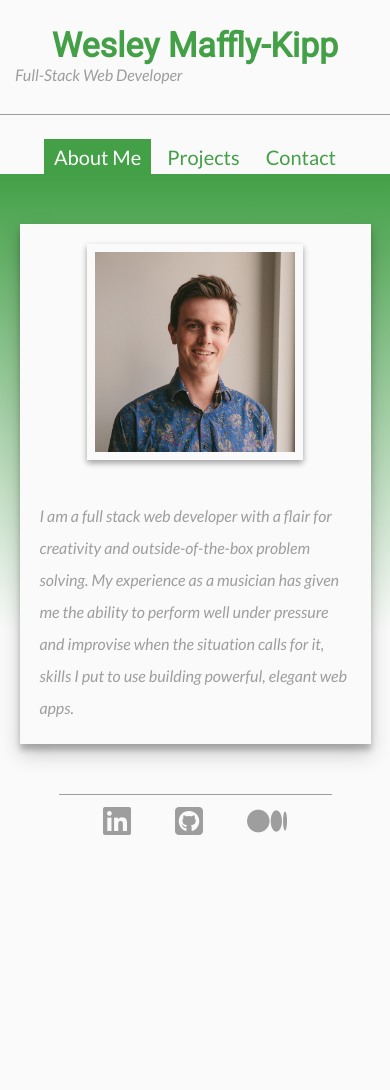
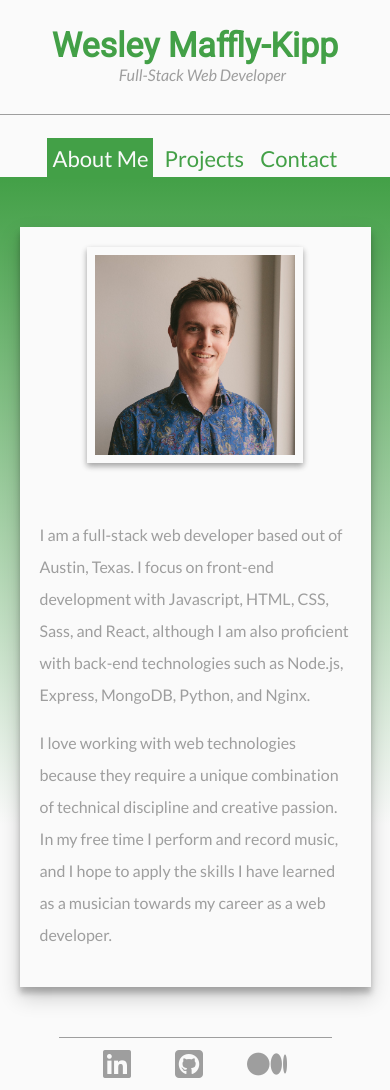
Before and after one commit to maffkipp/portfolio, a React (Create React App) app: page /about in a window 390 px wide. Before the commit the page ends 847 px from the top, so only its background shows below. Built offline with nearby package versions, Linux system fonts and the light colour scheme.

Commit message:
changed about text, added responsive design

```diff
--- a/public/index.html
+++ b/public/index.html
@@ -21,7 +21,7 @@
       work correctly both with client-side routing and a non-root public URL.
       Learn how to configure a non-root public URL by running `npm run build`.
     -->
-    <title>React App</title>
+    <title>Wesley Maffly-Kipp</title>
   </head>
   <body>
     <noscript>
--- a/src/components/About.js
+++ b/src/components/About.js
@@ -9,11 +9,17 @@ class About extends Component {
             <img  className='about-image'
                   src={require('../images/headshot.jpg')}
                   alt='Portrait'/>
-            <p className='about-body'>I am a full stack web developer with
-             a flair for creativity and outside-of-the-box problem solving.
-             My experience as a musician has given me the ability to perform
-             well under pressure and improvise when the situation calls for
-             it, skills I put to use building powerful, elegant web apps.</p>
+            <div className='about-body'>
+              <p>I am a full-stack web developer
+              based out of Austin, Texas. I focus on front-end development
+              with Javascript, HTML, CSS, Sass, and React, although I am also proficient
+              with back-end technologies such as Node.js, Express, MongoDB, Python,
+              and Nginx.</p>
+              <p>I love working with web technologies because they require a unique
+              combination of technical discipline and creative passion. In my free
+              time I perform and record music, and I hope to apply the skills I have
+              learned as a musician towards my career as a web developer.</p>
+            </div>
           </div>
         </div>
       </div>
--- a/src/styles/css/index.css
+++ b/src/styles/css/index.css
@@ -59,9 +59,11 @@ body {
     .app-title-container .app-title {
       font-size: 34px;
       text-align: center; }
+    .app-title-container .app-subtitle {
+      text-align: center; }
   .app-navbar .app-navlink {
-    font-size: 20px;
-    padding: 6px 10px; } }
+    font-size: 22px;
+    padding: 7px 5px; } }
 
 .about {
   background: linear-gradient(to bottom, #43A047, #fafafa 80%);
@@ -98,8 +100,7 @@ body {
   font-family: "Lato", sans-serif;
   color: #9e9e9e;
   line-height: 2;
-  font-style: italic;
-  font-size: 20px;
+  font-size: 18px;
   border-radius: 4px; }
 
 @media (max-width: 800px) {
@@ -226,7 +227,7 @@ body {
   color: #9e9e9e;
   line-height: 1.5; }
 
-@media (max-width: 800px) {
+@media (max-width: 1000px) {
   .project-full-flexbox {
     flex-direction: column; }
   .project-full-image {
@@ -290,6 +291,17 @@ body {
     border: 3px solid #43A047;
     transition: color 200ms, background-color 200ms; }
 
+@media (max-width: 600px) {
+  .contact-body {
+    font-size: 16px;
+    padding: 10px 30px; }
+  .contact-info {
+    font-size: 14px;
+    padding: 5px 30px; }
+  .contact-download {
+    font-size: 14px;
+    margin: 10px 30px 30px; } }
+
 .footer {
   border-top: 1px solid #9e9e9e;
   width: 70%;
--- a/src/styles/scss/_About.scss
+++ b/src/styles/scss/_About.scss
@@ -32,8 +32,7 @@
   font-family: $body-font;
   color: $grey;
   line-height: 2;
-  font-style: italic;
-  font-size: 20px;
+  font-size: 18px;
   border-radius: 4px;
 }
 
--- a/src/styles/scss/_App.scss
+++ b/src/styles/scss/_App.scss
@@ -59,11 +59,14 @@ body {
       font-size: 34px;
       text-align: center;
     }
+    .app-subtitle {
+      text-align: center;
+    }
   }
   .app-navbar {
     .app-navlink {
-      font-size: 20px;
-      padding: 6px 10px;
+      font-size: 22px;
+      padding: 7px 5px;
     }
   }
 }
--- a/src/styles/scss/_ProjectFull.scss
+++ b/src/styles/scss/_ProjectFull.scss
@@ -61,7 +61,7 @@
   line-height: 1.5;
 }
 
-@media (max-width: 800px) {
+@media (max-width: 1000px) {
   .project-full-flexbox {
     flex-direction: column;
   }
```
Also changed, not shown: src/styles/scss/_Contact.scss (+15 -0 lines), 2 other files (tests, documents, lock files or other folders).
